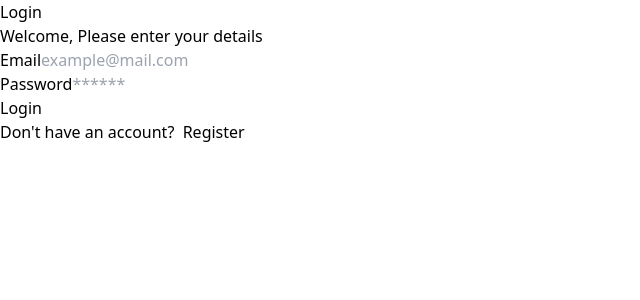
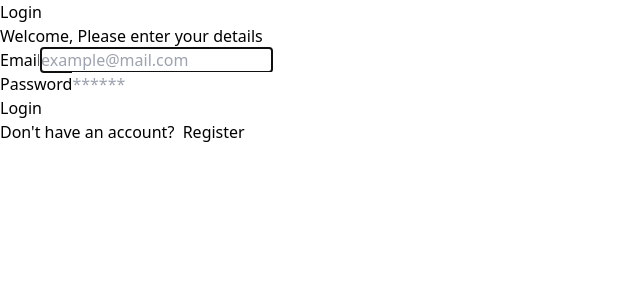
Before and after one commit to QuackPlayground/requack, a React (Vite) app: page /login in a window 1280 px wide. Shown: the top 300 px of the page, without its empty margins (0-640 px from the left). Built offline with nearby package versions, Linux system fonts and the light colour scheme.

Commit message:
feat: useRef()
1. data ter-update tapi tampilan tidak berubah
2. manipulasi DOM
3. fokus ke salah satu input field saat masuk ke page tertentu

```diff
--- a/src/components/Elements/Input/Input.jsx
+++ b/src/components/Elements/Input/Input.jsx
@@ -1,5 +1,8 @@
+/* eslint-disable react/display-name */
+import { forwardRef } from "react";
+
 /* eslint-disable react/prop-types */
-const Input = (props) => {
+const Input = forwardRef((props, ref) => {
     const {type, placeholder, name} = props;
 
     return(
@@ -9,9 +12,10 @@
             placeholder={placeholder}
             name={name}
             id={name}
+            ref={ref}
         />
     )
-}
+})
 
 
 export default Input;
--- a/src/components/Elements/Input/index.jsx
+++ b/src/components/Elements/Input/index.jsx
@@ -1,16 +1,18 @@
+/* eslint-disable react/display-name */
 /* eslint-disable react/prop-types */
 import Label from "./Label"
 import Input from "./Input"
+import { forwardRef } from "react"
 
-const InputForm = (props) => {
-    const {label, type, name, placeholder} = props
+const InputForm = forwardRef((props, ref) => {
+    const {label, type, name, placeholder } = props
 
     return (
         <div className="mb-6">
             <Label htmlFor={name}>{label}</Label>
-            <Input name={name} type={type} placeholder={placeholder}/>
+            <Input name={name} type={type} placeholder={placeholder} ref={ref}/>
         </div>
     )
-}
+})
 
 export default InputForm
--- a/src/components/Fragments/FormLogin.jsx
+++ b/src/components/Fragments/FormLogin.jsx
@@ -1,5 +1,6 @@
 import InputForm from "../Elements/Input";
 import Button from "../Elements/Button";
+import { useEffect, useRef } from "react";
 
 const FormLogin = () => {
 
@@ -10,6 +11,13 @@
     window.location.href= "/products";
   }
 
+  const emailRef = useRef(null);
+
+  useEffect(() => {
+    // langsung ke email
+    emailRef.current.focus()
+  }, [])
+
   return (
       <form onSubmit={handleLogin}>
         <InputForm
@@ -17,6 +25,7 @@
           name = "email"
           type = "email"
           placeholder = "example@mail.com"
+          ref = {emailRef}
         />
 
         <InputForm
--- a/src/pages/products.jsx
+++ b/src/pages/products.jsx
@@ -2,6 +2,7 @@
 import CardProduct from "../components/Fragments/CardProduct";
 import Button from "../components/Elements/Button";
 import { useEffect, useState } from "react";
+import { useRef } from "react";
 // import Counter from "../components/Fragments/Counter";
 
 const products = [
@@ -65,6 +66,27 @@
         }
     }
 
+
+    // useRef
+    // hampir sama dengan useState tapi tidak re-render component
+    // const cartRef = useRef(JSON.parse(localStorage.getItem("cart")) || []);
+
+    // const handleAddToCartRef = (id) => {
+    //     cartRef.current = [...cartRef.current, {id, qty: 1}]
+    //     localStorage.setItem("cart", JSON.stringify(cartRef.current));
+    // }
+
+    const totalPriceRef = useRef(null);
+
+    useEffect(() => {
+        if (cart.length > 0) {
+            totalPriceRef.current.style.display = "table-row";
+        } else {
+            totalPriceRef.current.style.display = "none";
+        }
+    }, [cart])
+
+
     return (
         <>
             <div className="flex items-center justify-end h-20 px-10 text-white bg-blue-600">
@@ -106,7 +128,7 @@
                                     </tr>
                                 )
                             })}
-                            <tr>
+                            <tr ref={totalPriceRef}>
                                 <td colSpan={3}><b>Total Price</b></td>
                                 <td><b>Rp {totalPrice.toLocaleString('id-ID', {styles: 'currency', currency: 'IDR'})}</b></td>
                             </tr>
```
